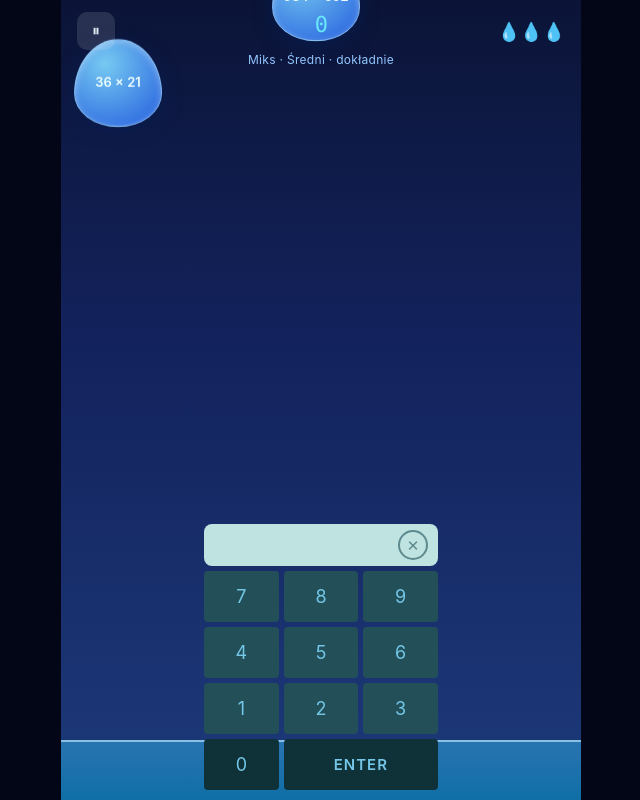
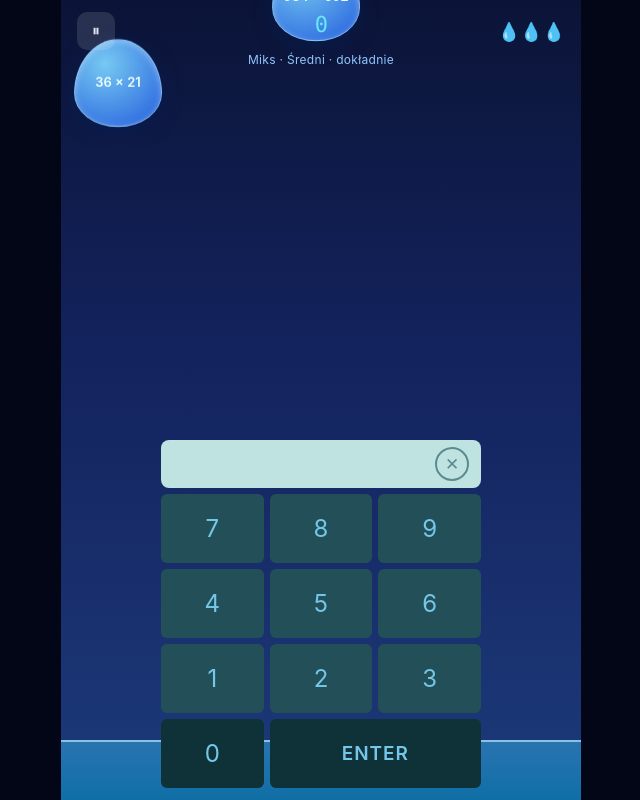
Before and after one commit to madrymaciej/rachowanie, a plain HTML site: page index.html in a window 1280 px wide. Both pictures are taken after a click on the button "Start". Shown: the whole page, without its empty margins (319-959 px from the left). Drawn offline with Linux system fonts and the light colour scheme.

Commit message:
Add files via upload

```diff
--- a/index.html
+++ b/index.html
@@ -79,25 +79,25 @@
 
   /* Klawiatura kalkulatorowa */
   #keypad { position:absolute; bottom:0; left:0; right:0; z-index:30;
-    padding:6px 8px calc(6px + env(safe-area-inset-bottom)) 8px; max-width:250px;
+    padding:8px 10px calc(8px + env(safe-area-inset-bottom)) 10px; max-width:340px;
     margin:0 auto; touch-action:manipulation; }
-  #displayBar { position:relative; height:42px; border-radius:8px; background:#bfe3e0;
-    display:flex; align-items:center; justify-content:center; margin-bottom:5px; transition:background .12s; }
-  #display { font-size:22px; color:#123a40; font-weight:600; transition:color .12s; }
+  #displayBar { position:relative; height:48px; border-radius:8px; background:#bfe3e0;
+    display:flex; align-items:center; justify-content:center; margin-bottom:6px; transition:background .12s; }
+  #display { font-size:24px; color:#123a40; font-weight:600; transition:color .12s; }
   #displayBar.correct { background:#34d399; } #displayBar.correct #display { color:#0f172a; }
   #displayBar.wrong { background:#fb7185; } #displayBar.wrong #display { color:#fff; }
   #displayBar.frozen { background:#94a3b8; }
-  #clearBtn { position:absolute; right:10px; top:50%; transform:translateY(-50%);
-    width:30px; height:30px; border-radius:50%; border:2px solid #5d8a8f; background:transparent;
-    color:#5d8a8f; font-size:15px; line-height:1; cursor:pointer; touch-action:manipulation;
+  #clearBtn { position:absolute; right:12px; top:50%; transform:translateY(-50%);
+    width:34px; height:34px; border-radius:50%; border:2px solid #5d8a8f; background:transparent;
+    color:#5d8a8f; font-size:17px; line-height:1; cursor:pointer; touch-action:manipulation;
     -webkit-touch-callout:none; display:flex; align-items:center; justify-content:center; }
   #clearBtn:active { background:rgba(93,138,143,.2); }
-  #pad { display:grid; grid-template-columns:repeat(3,1fr); gap:5px; touch-action:manipulation; }
-  #pad button { padding:15px 0; font-size:18px; border:none; border-radius:4px;
+  #pad { display:grid; grid-template-columns:repeat(3,1fr); gap:6px; touch-action:manipulation; }
+  #pad button { padding:20px 0; font-size:24px; border:none; border-radius:6px;
     background:#235058; color:#74c7e8; cursor:pointer; font-family:inherit;
     touch-action:manipulation; -webkit-user-select:none; user-select:none; -webkit-touch-callout:none; }
   #pad button:active { background:#2e6770; }
-  #pad button.enter { grid-column:span 2; background:#0f3138; color:#74c7e8; font-size:15px; font-weight:600; letter-spacing:1px; }
+  #pad button.enter { grid-column:span 2; background:#0f3138; color:#74c7e8; font-size:19px; font-weight:600; letter-spacing:1px; }
   #pad button.zero { background:#0f3138; }
   #hint { font-size:10px; color:#94a3b8; text-align:center; margin-top:4px; }
 
```
